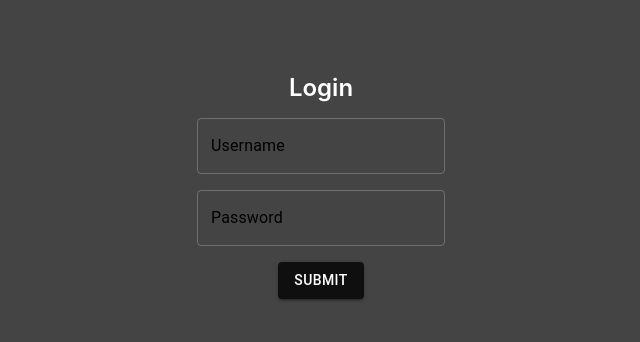
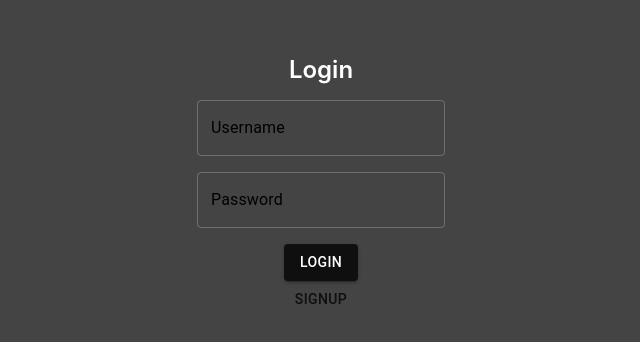
Before and after one commit to PJ-Leyden/ttrpg-companion, a React (Create React App) app: page / in a window 1280 px wide. Shown: the part 198-540 px from the top of the page, without its empty margins (319-959 px from the left). Built offline with nearby package versions, Linux system fonts and the light colour scheme.

Commit message:
Added test call to endpoint

```diff
--- a/package.json
+++ b/package.json
@@ -14,6 +14,8 @@
     "@types/node": "^16.18.11",
     "@types/react": "^18.0.26",
     "@types/react-dom": "^18.0.10",
+    "aes-js": "^3.1.2",
+    "axios": "^1.6.2",
     "formik": "^2.4.5",
     "react": "^18.2.0",
     "react-dom": "^18.2.0",
--- a/src/common/framework/Login/Login.tsx
+++ b/src/common/framework/Login/Login.tsx
@@ -2,6 +2,7 @@ import { Button, Grid, TextField } from "@mui/material";
 import styles from "./Login.module.css";
 import { FormikProps, withFormik } from "formik";
 import { IUserLogin } from "./models";
+import axios from "axios";
 
 export interface ILoginProps {
     setToken: (token: string) => void;
@@ -29,19 +30,34 @@ const Login: React.FC<ILoginProps & FormikProps<IUserLogin>> = (props) => {
                     variant="contained"
                     onClick={() => props.handleSubmit()}
                 >
-                    Submit
+                    Login
                 </Button>
+            </Grid>
+            <Grid>
+                <Button variant="text">Signup</Button>
             </Grid>
         </Grid>
     );
 };
 
 const formikConnect = withFormik<ILoginProps, IUserLogin>({
-    handleSubmit: (values, formikBag) => {
+    handleSubmit: async (values, formikBag) => {
         /**
          * TODO: Need to actually call out to function app to receive token.
          */
-        formikBag.props.setToken("default_token");
+        // console.log("Attempt...");
+        // const response = await axios.post<string>(
+        //     "http://localhost:7024/api/CreateUser",
+        //     {
+        //         firstName: "PJ",
+        //         lastName: "Leyden",
+        //         username: "HelicalMists",
+        //         email: "pjleyden1@gmail.com",
+        //         password: "Test1234",
+        //     }
+        // );
+        // console.log(response.data);
+        //formikBag.props.setToken("default_token");
     },
 });
 
```
Also changed, not shown: 1 other file (tests, documents, lock files or other folders).
